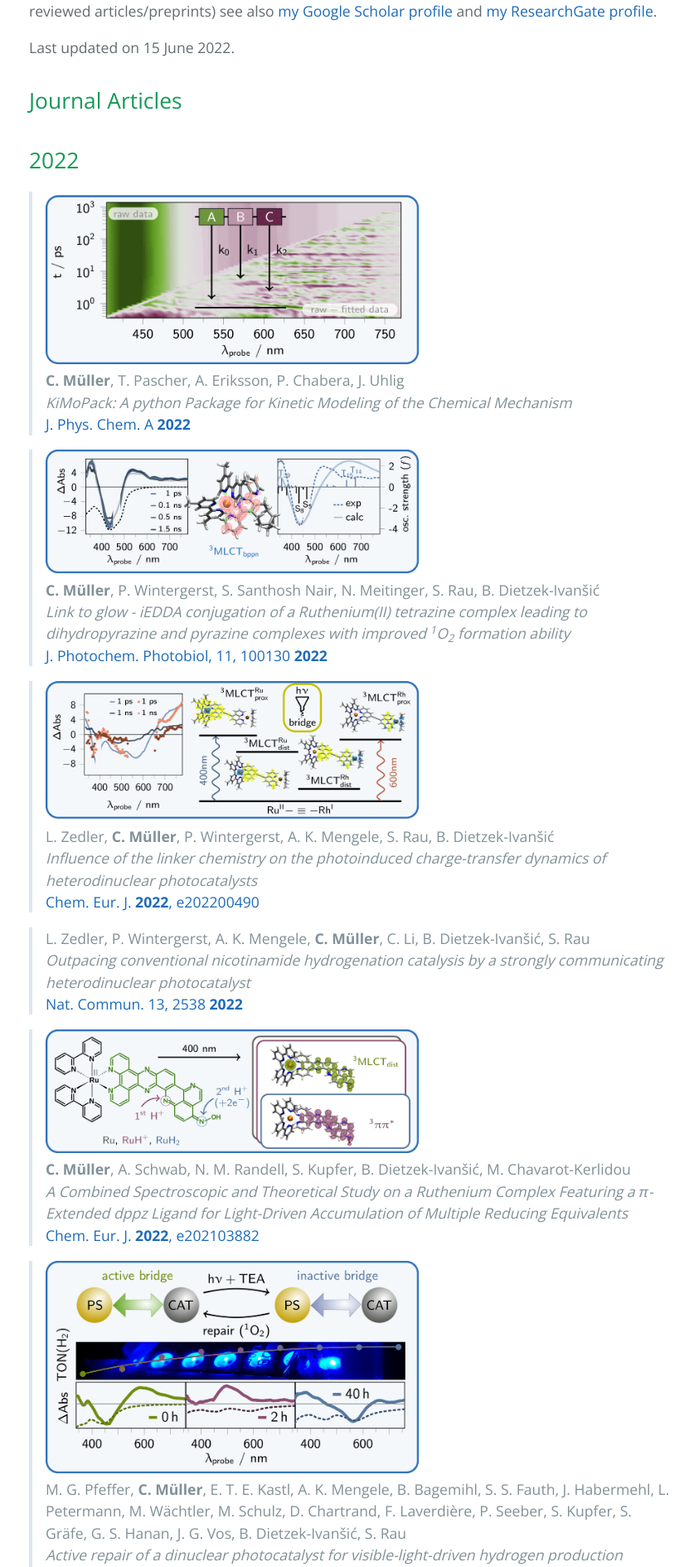
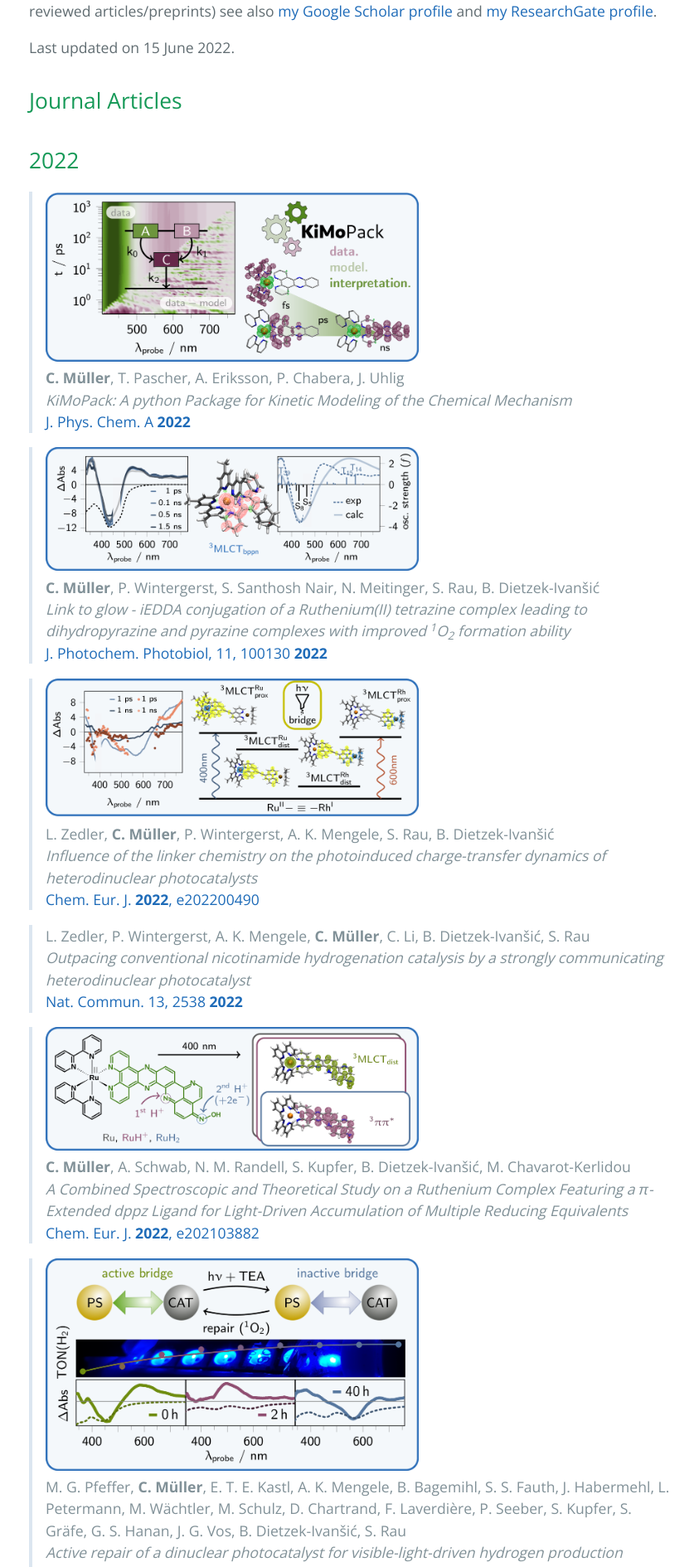
Before and after one commit to carolin-m/carolin-m.github.io, a Jekyll site: the page built from publications.md, in a window 1280 px wide. Shown: the part 427-2316 px from the top of the page at 83% size, without its empty margins (189-1026 px from the left). Built offline with Jekyll 4.4.1, drawn with Linux system fonts in a browser that asks for light colours.

Commit message:
KiMoPack TOC Figure

```diff
--- a/publications.md
+++ b/publications.md
@@ -14,7 +14,7 @@ Last updated on 15 June 2022.
 
 ## 2022 <br>
 
-> <img width=450 src='./images/TOC_KiMoPack.png'> <br>
+> <img width=450 src='./images/TOC_KiMoPack_paper.png'> <br>
 > **C. Müller**, T. Pascher, A. Eriksson, P. Chabera, J. Uhlig <br>
 > *KiMoPack: A python Package for Kinetic Modeling of the Chemical Mechanism* <br>
 > [J. Phys. Chem. A **2022**](https://doi.org/10.1021/acs.jpca.2c00907)
```
